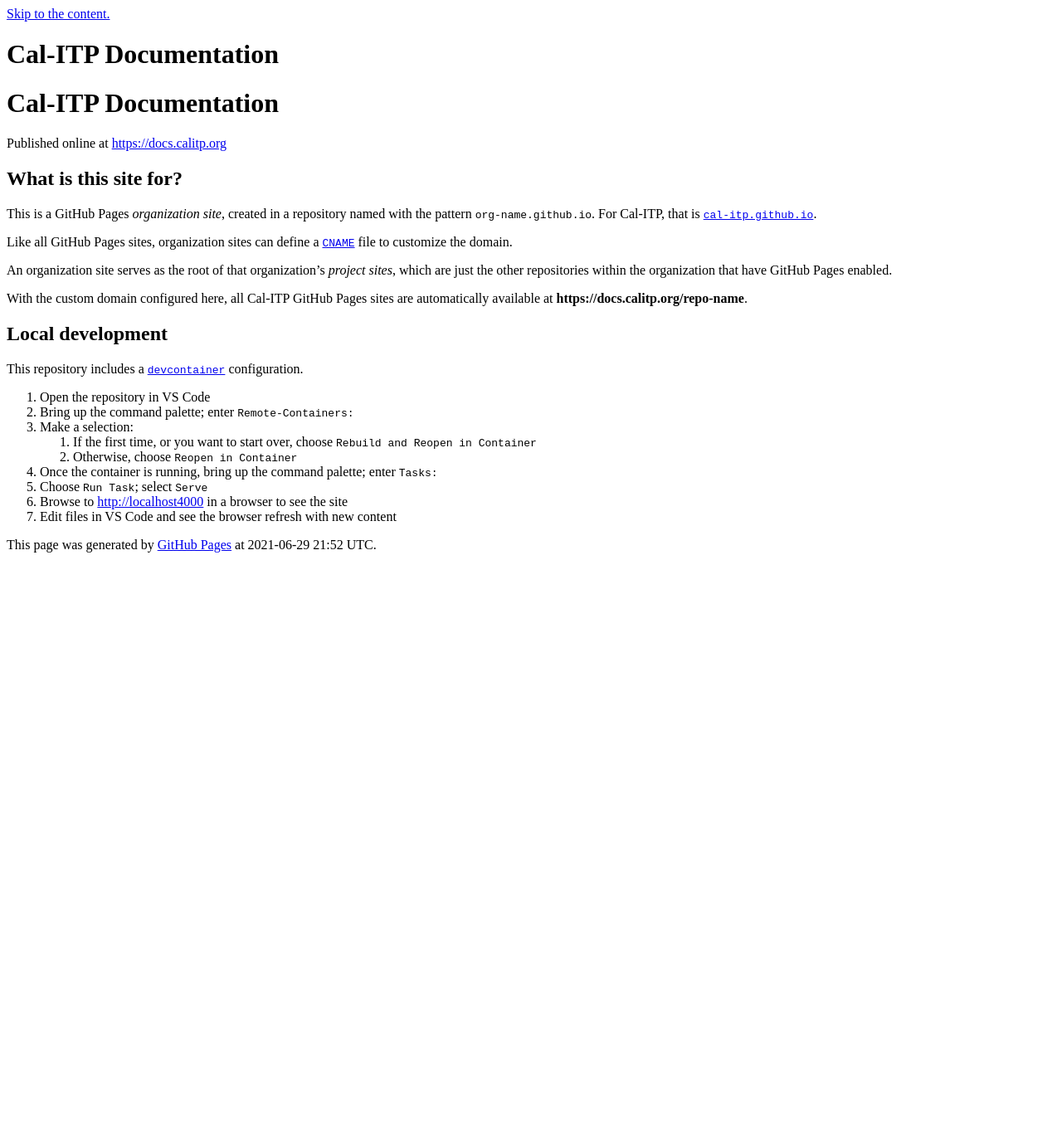
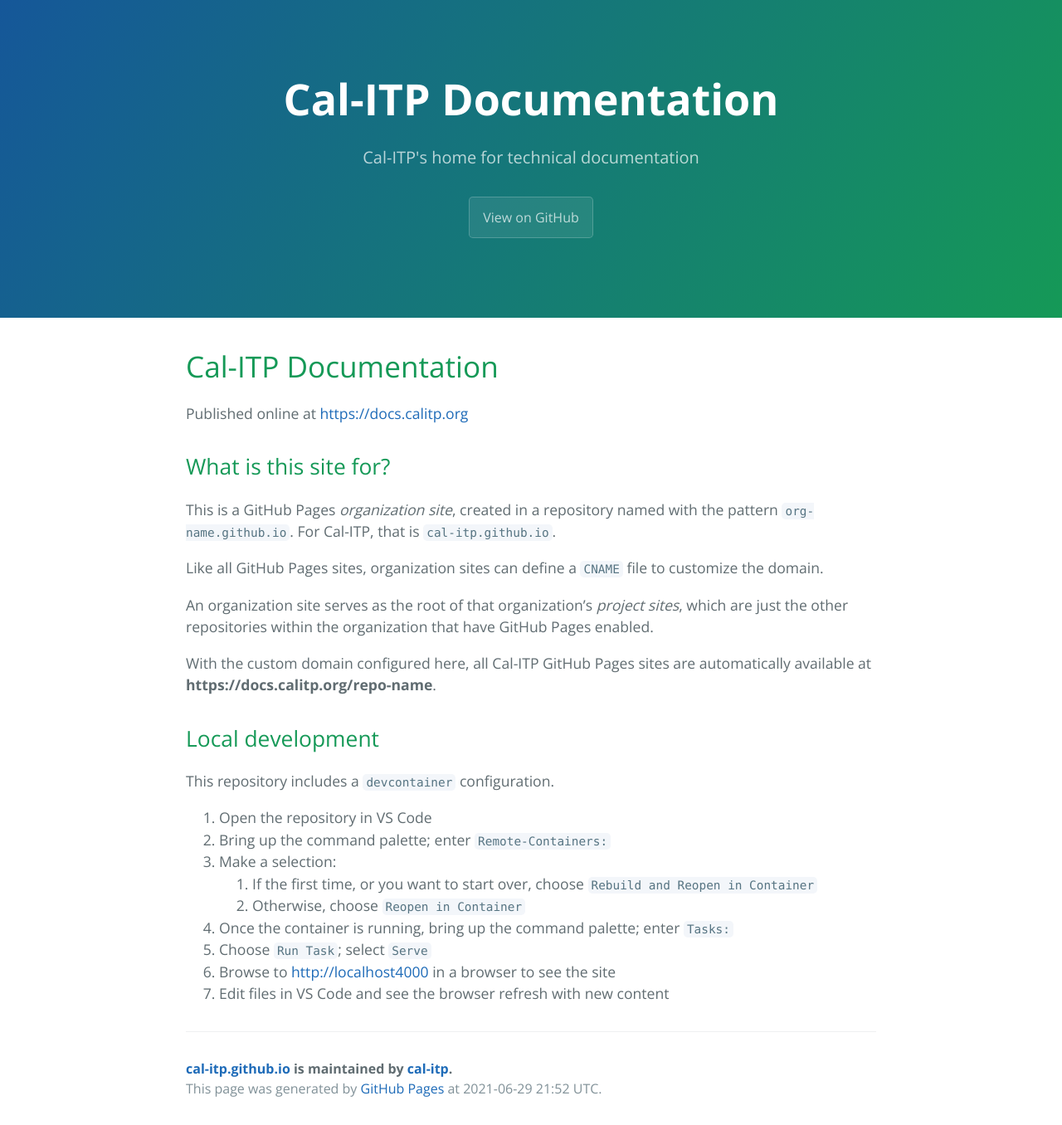
Before and after one commit to cal-itp/cal-itp.github.io, a Jekyll site: the page built from README.md, in a window 1280 px wide. Shown: the whole page at 83% size. Built offline with Jekyll 4.4.1, drawn with Linux system fonts in a browser that asks for light colours; our own code applies the rules of GitHub Pages for plain Markdown files; the repository's description, which GitHub fills in, is left out; before the commit the page ends 900 px from its top, so only the background shows below that.

Commit message:
refactor(theme): bring cayman assets local

```diff
--- a/_config.yml
+++ b/_config.yml
@@ -1,5 +1,18 @@
+description: Cal-ITP's home for technical documentation
+
+github:
+  is_project_page: true
+
+google_analytics: G-SZB618VNBZ
+
+locale: en
+
+plugins:
+  - jekyll-seo-tag
+
+tagline: Cal-ITP's home for technical documentation
+
+theme:
+  color: "#157878"
+
 title: docs.calitp.org
-tagline: Cal-ITP's home for technical documentation
-locale: en
-theme: jekyll-theme-cayman
-google_analytics: G-SZB618VNBZ
--- a/_layouts/default.html
+++ b/_layouts/default.html
@@ -17,8 +17,9 @@
     <link rel="preconnect" href="https://fonts.gstatic.com">
     <link rel="preload" href="https://fonts.googleapis.com/css?family=Open+Sans:400,700&display=swap" as="style" type="text/css" crossorigin>
     <meta name="viewport" content="width=device-width, initial-scale=1">
-    <meta name="theme-color" content="#157878">
+    <meta name="theme-color" content="{{ site.theme.color }}">
     <meta name="apple-mobile-web-app-status-bar-style" content="black-translucent">
+    <link rel="stylesheet" href="https://cdn.jsdelivr.net/npm/modern-normalize@1.1.0/modern-normalize.min.css">
     <link rel="stylesheet" href="{{ '/assets/css/style.css?v=' | append: site.github.build_revision | relative_url }}">
   </head>
   <body>
--- /dev/null
+++ b/_sass/main.scss
@@ -0,0 +1,379 @@
+@import "rouge-github";
+@import "variables";
+@import url('https://fonts.googleapis.com/css?family=Open+Sans:400,700&display=swap');
+
+
+
+@mixin large {
+  @media screen and (min-width: #{$large-breakpoint}) {
+    @content;
+  }
+}
+
+@mixin medium {
+  @media screen and (min-width: #{$medium-breakpoint}) and (max-width: #{$large-breakpoint}) {
+    @content;
+  }
+}
+
+@mixin small {
+  @media screen and (max-width: #{$medium-breakpoint}) {
+    @content;
+  }
+}
+
+* {
+  box-sizing: border-box;
+}
+
+body {
+  padding: 0;
+  margin: 0;
+  font-family: "Open Sans", "Helvetica Neue", Helvetica, Arial, sans-serif;
+  font-size: 16px;
+  line-height: 1.5;
+  color: $body-text-color;
+}
+
+#skip-to-content {
+  height: 1px;
+  width: 1px;
+  position: absolute;
+  overflow: hidden;
+  top: -10px;
+
+  &:focus {
+    position: fixed;
+    top: 10px;
+    left: 10px;
+    height: auto;
+    width: auto;
+    background: invert($body-link-color);
+    outline: thick solid invert($body-link-color);
+  }
+}
+
+a {
+  color: $body-link-color;
+  text-decoration: none;
+
+  &:hover {
+    text-decoration: underline;
+  }
+}
+
+.btn {
+  display: inline-block;
+  margin-bottom: 1rem;
+  color: rgba(255, 255, 255, 0.7);
+  background-color: rgba(255, 255, 255, 0.08);
+  border-color: rgba(255, 255, 255, 0.2);
+  border-style: solid;
+  border-width: 1px;
+  border-radius: 0.3rem;
+  transition: color 0.2s, background-color 0.2s, border-color 0.2s;
+
+  &:hover {
+    color: rgba(255, 255, 255, 0.8);
+    text-decoration: none;
+    background-color: rgba(255, 255, 255, 0.2);
+    border-color: rgba(255, 255, 255, 0.3);
+  }
+
+  + .btn {
+    margin-left: 1rem;
+  }
+
+  @include large {
+    padding: 0.75rem 1rem;
+  }
+
+  @include medium {
+    padding: 0.6rem 0.9rem;
+    font-size: 0.9rem;
+  }
+
+  @include small {
+    display: block;
+    width: 100%;
+    padding: 0.75rem;
+    font-size: 0.9rem;
+
+    + .btn {
+      margin-top: 1rem;
+      margin-left: 0;
+    }
+  }
+}
+
+.page-header {
+  color: $header-heading-color;
+  text-align: center;
+  background-color: $header-bg-color;
+  background-image: linear-gradient(120deg, $header-bg-color-secondary, $header-bg-color);
+
+  @include large {
+    padding: 5rem 6rem;
+  }
+
+  @include medium {
+    padding: 3rem 4rem;
+  }
+
+  @include small {
+    padding: 2rem 1rem;
+  }
+}
+
+.project-name {
+  margin-top: 0;
+  margin-bottom: 0.1rem;
+
+  @include large {
+    font-size: 3.25rem;
+  }
+
+  @include medium {
+    font-size: 2.25rem;
+  }
+
+  @include small {
+    font-size: 1.75rem;
+  }
+}
+
+.project-tagline {
+  margin-bottom: 2rem;
+  font-weight: normal;
+  opacity: 0.7;
+
+  @include large {
+    font-size: 1.25rem;
+  }
+
+  @include medium {
+    font-size: 1.15rem;
+  }
+
+  @include small {
+    font-size: 1rem;
+  }
+}
+
+.main-content {
+  word-wrap: break-word;
+
+  :first-child {
+    margin-top: 0;
+  }
+
+  @include large {
+    max-width: 64rem;
+    padding: 2rem 6rem;
+    margin: 0 auto;
+    font-size: 1.1rem;
+  }
+
+  @include medium {
+    padding: 2rem 4rem;
+    font-size: 1.1rem;
+  }
+
+  @include small {
+    padding: 2rem 1rem;
+    font-size: 1rem;
+  }
+
+  kbd {
+    background-color: #fafbfc;
+    border: 1px solid #c6cbd1;
+    border-bottom-color: #959da5;
+    border-radius: 3px;
+    box-shadow: inset 0 -1px 0 #959da5;
+    color: #444d56;
+    display: inline-block;
+    font-size: 11px;
+    line-height: 10px;
+    padding: 3px 5px;
+    vertical-align: middle;
+  }
+
+  img {
+    max-width: 100%;
+  }
+
+  h1,
+  h2,
+  h3,
+  h4,
+  h5,
+  h6 {
+    margin-top: 2rem;
+    margin-bottom: 1rem;
+    font-weight: normal;
+    color: $section-headings-color;
+  }
+
+  p {
+    margin-bottom: 1em;
+  }
+
+  code {
+    padding: 2px 4px;
+    font-family: Consolas, "Liberation Mono", Menlo, Courier, monospace;
+    font-size: 0.9rem;
+    color: $code-text-color;
+    background-color: $code-bg-color;
+    border-radius: 0.3rem;
+  }
+
+  pre {
+    padding: 0.8rem;
+    margin-top: 0;
+    margin-bottom: 1rem;
+    font: 1rem Consolas, "Liberation Mono", Menlo, Courier, monospace;
+    color: $code-text-color;
+    word-wrap: normal;
+    background-color: $code-bg-color;
+    border: solid 1px $border-color;
+    border-radius: 0.3rem;
+
+    > code {
+      padding: 0;
+      margin: 0;
+      font-size: 0.9rem;
+      color: $code-text-color;
+      word-break: normal;
+      white-space: pre;
+      background: transparent;
+      border: 0;
+    }
+  }
+
+  .highlight {
+    margin-bottom: 1rem;
+
+    pre {
+      margin-bottom: 0;
+      word-break: normal;
+    }
+  }
+
+  .highlight pre,
+  pre {
+    padding: 0.8rem;
+    overflow: auto;
+    font-size: 0.9rem;
+    line-height: 1.45;
+    border-radius: 0.3rem;
+    -webkit-overflow-scrolling: touch;
+  }
+
+  pre code,
+  pre tt {
+    display: inline;
+    max-width: initial;
+    padding: 0;
+    margin: 0;
+    overflow: initial;
+    line-height: inherit;
+    word-wrap: normal;
+    background-color: transparent;
+    border: 0;
+
+    &:before,
+    &:after {
+      content: normal;
+    }
+  }
+
+  ul,
+  ol {
+    margin-top: 0;
+  }
+
+  blockquote {
+    padding: 0 1rem;
+    margin-left: 0;
+    color: $blockquote-text-color;
+    border-left: 0.3rem solid $border-color;
+
+    > :first-child {
+      margin-top: 0;
+    }
+
+    > :last-child {
+      margin-bottom: 0;
+    }
+  }
+
+  table {
+    display: block;
+    width: 100%;
+    overflow: auto;
+    word-break: normal;
+    word-break: keep-all; // For Firefox to horizontally scroll wider tables.
+    -webkit-overflow-scrolling: touch;
+
+    th {
+      font-weight: bold;
+    }
+
+    th,
+    td {
+      padding: 0.5rem 1rem;
+      border: 1px solid $table-border-color;
+    }
+  }
+
+  dl {
+    padding: 0;
+
+    dt {
+      padding: 0;
+      margin-top: 1rem;
+      font-size: 1rem;
+      font-weight: bold;
+    }
+
+    dd {
+      padding: 0;
+      margin-bottom: 1rem;
+    }
+  }
+
+  hr {
+    height: 2px;
+    padding: 0;
+    margin: 1rem 0;
+    background-color: $hr-border-color;
+    border: 0;
+  }
+}
+
+.site-footer {
+  padding-top: 2rem;
+  margin-top: 2rem;
+  border-top: solid 1px $hr-border-color;
+
+  @include large {
+    font-size: 1rem;
+  }
+
+  @include medium {
+    font-size: 1rem;
+  }
+
+  @include small {
+    font-size: 0.9rem;
+  }
+}
+
+.site-footer-owner {
+  display: block;
+  font-weight: bold;
+}
+
+.site-footer-credits {
+  color: $blockquote-text-color;
+}
--- /dev/null
+++ b/_sass/rouge-github.scss
@@ -0,0 +1,209 @@
+.highlight table td { padding: 5px; }
+.highlight table pre { margin: 0; }
+.highlight .cm {
+  color: #999988;
+  font-style: italic;
+}
+.highlight .cp {
+  color: #999999;
+  font-weight: bold;
+}
+.highlight .c1 {
+  color: #999988;
+  font-style: italic;
+}
+.highlight .cs {
+  color: #999999;
+  font-weight: bold;
+  font-style: italic;
+}
+.highlight .c, .highlight .cd {
+  color: #999988;
+  font-style: italic;
+}
+.highlight .err {
+  color: #a61717;
+  background-color: #e3d2d2;
+}
+.highlight .gd {
+  color: #000000;
+  background-color: #ffdddd;
+}
+.highlight .ge {
+  color: #000000;
+  font-style: italic;
+}
+.highlight .gr {
+  color: #aa0000;
+}
+.highlight .gh {
+  color: #999999;
+}
+.highlight .gi {
+  color: #000000;
+  background-color: #ddffdd;
+}
+.highlight .go {
+  color: #888888;
+}
+.highlight .gp {
+  color: #555555;
+}
+.highlight .gs {
+  font-weight: bold;
+}
+.highlight .gu {
+  color: #aaaaaa;
+}
+.highlight .gt {
+  color: #aa0000;
+}
+.highlight .kc {
+  color: #000000;
+  font-weight: bold;
+}
+.highlight .kd {
+  color: #000000;
+  font-weight: bold;
+}
+.highlight .kn {
+  color: #000000;
+  font-weight: bold;
+}
+.highlight .kp {
+  color: #000000;
+  font-weight: bold;
+}
+.highlight .kr {
+  color: #000000;
+  font-weight: bold;
+}
+.highlight .kt {
+  color: #445588;
+  font-weight: bold;
+}
+.highlight .k, .highlight .kv {
+  color: #000000;
+  font-weight: bold;
+}
+.highlight .mf {
+  color: #009999;
+}
+.highlight .mh {
+  color: #009999;
+}
+.highlight .il {
+  color: #009999;
+}
+.highlight .mi {
+  color: #009999;
+}
+.highlight .mo {
+  color: #009999;
+}
+.highlight .m, .highlight .mb, .highlight .mx {
+  color: #009999;
+}
+.highlight .sb {
+  color: #d14;
+}
+.highlight .sc {
+  color: #d14;
+}
+.highlight .sd {
+  color: #d14;
+}
+.highlight .s2 {
+  color: #d14;
+}
+.highlight .se {
+  color: #d14;
+}
+.highlight .sh {
+  color: #d14;
+}
+.highlight .si {
+  color: #d14;
+}
+.highlight .sx {
+  color: #d14;
+}
+.highlight .sr {
+  color: #009926;
+}
+.highlight .s1 {
+  color: #d14;
+}
+.highlight .ss {
+  color: #990073;
+}
+.highlight .s {
+  color: #d14;
+}
+.highlight .na {
+  color: #008080;
+}
+.highlight .bp {
+  color: #999999;
+}
+.highlight .nb {
+  color: #0086B3;
+}
+.highlight .nc {
+  color: #445588;
+  font-weight: bold;
+}
+.highlight .no {
+  color: #008080;
+}
+.highlight .nd {
+  color: #3c5d5d;
+  font-weight: bold;
+}
+.highlight .ni {
+  color: #800080;
+}
+.highlight .ne {
+  color: #990000;
+  font-weight: bold;
+}
+.highlight .nf {
+  color: #990000;
+  font-weight: bold;
+}
+.highlight .nl {
+  color: #990000;
+  font-weight: bold;
+}
+.highlight .nn {
+  color: #555555;
+}
+.highlight .nt {
+  color: #000080;
+}
+.highlight .vc {
+  color: #008080;
+}
+.highlight .vg {
+  color: #008080;
+}
+.highlight .vi {
+  color: #008080;
+}
+.highlight .nv {
+  color: #008080;
+}
+.highlight .ow {
+  color: #000000;
+  font-weight: bold;
+}
+.highlight .o {
+  color: #000000;
+  font-weight: bold;
+}
+.highlight .w {
+  color: #bbbbbb;
+}
+.highlight {
+  background-color: #f8f8f8;
+}
--- /dev/null
+++ b/_sass/variables.scss
@@ -0,0 +1,23 @@
+// Breakpoints
+$large-breakpoint: 64em !default;
+$medium-breakpoint: 42em !default;
+
+// Headers
+$header-heading-color: #fff !default;
+$header-bg-color: #159957 !default;
+$header-bg-color-secondary: #155799 !default;
+
+// Text
+$section-headings-color: #159957 !default;
+$body-text-color: #606c71 !default;
+$body-link-color: #1e6bb8 !default;
+$blockquote-text-color: #819198 !default;
+
+// Code
+$code-bg-color: #f3f6fa !default;
+$code-text-color: #567482 !default;
+
+// Borders
+$border-color: #dce6f0 !default;
+$table-border-color: #e9ebec !default;
+$hr-border-color: #eff0f1 !default;
--- /dev/null
+++ b/assets/css/style.scss
@@ -0,0 +1,4 @@
+---
+---
+
+@import 'main';
```
